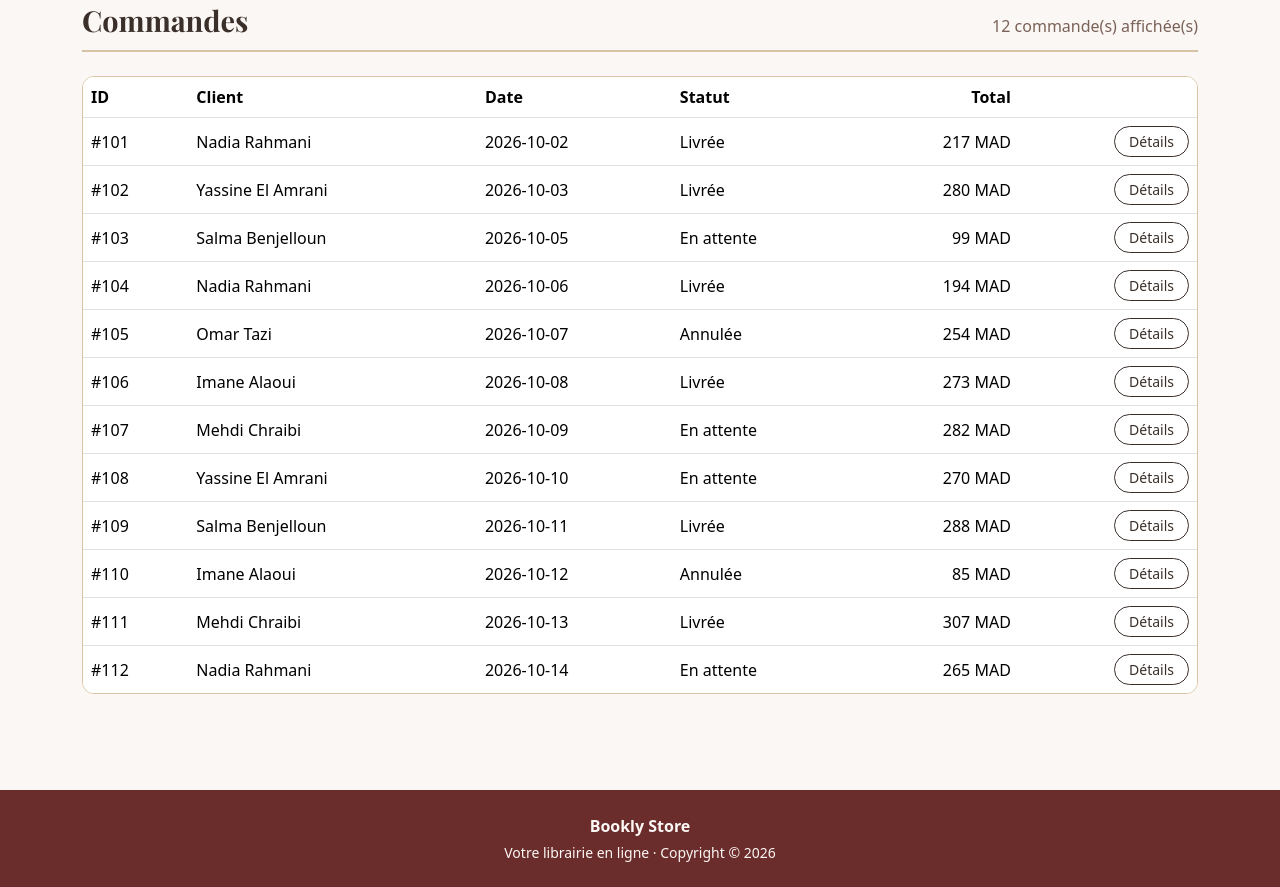
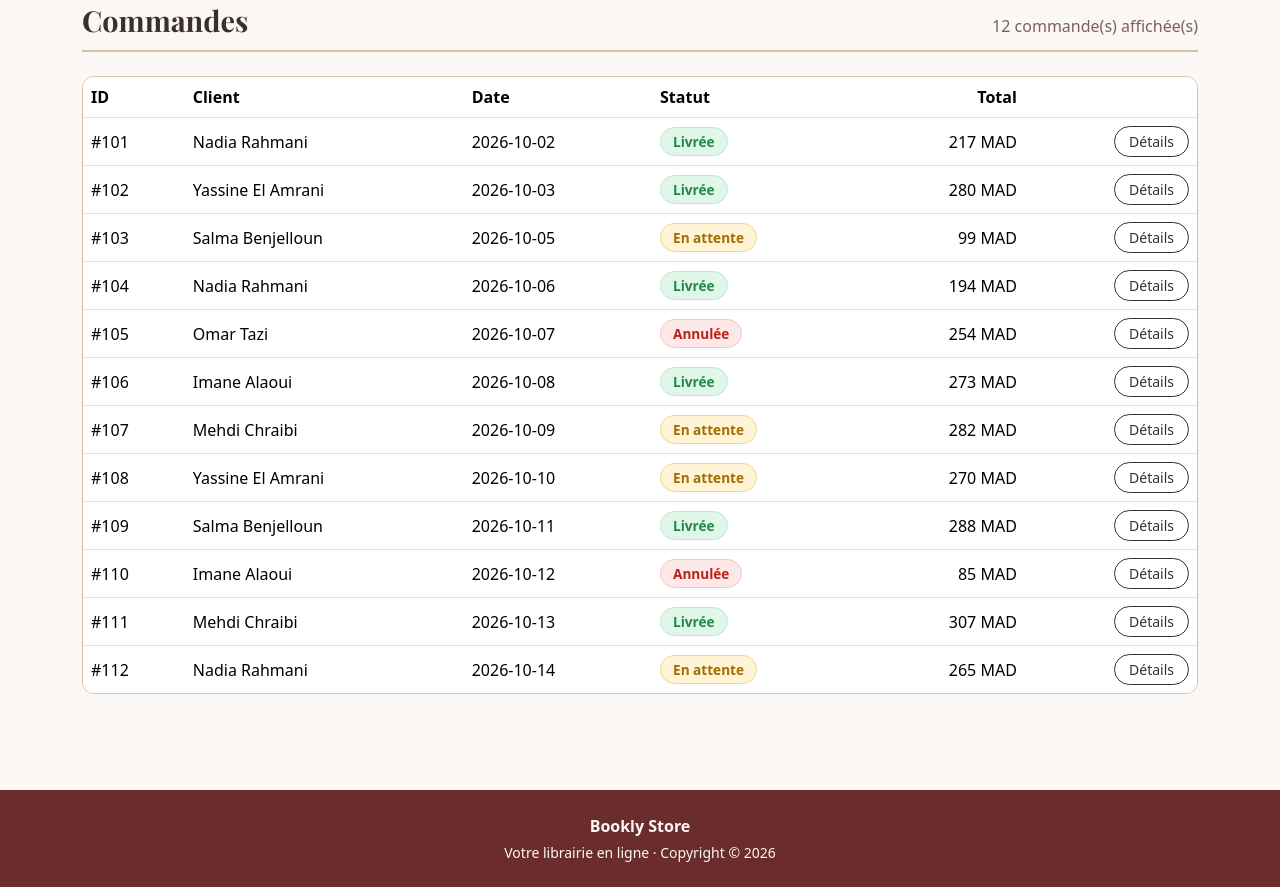
Before and after one commit to hajar412/Bookly-Store-tp4, a plain HTML site: page index.html in a window 1280 px wide. Shown: the part 1057-1944 px from the top of the page. Drawn offline with nearby package versions, Linux system fonts and the light colour scheme.

Commit message:
modification css 'affichage des status'

```diff
--- a/css/style.css
+++ b/css/style.css
@@ -198,6 +198,34 @@ h1,
     margin: 0;
 }
 
+.status {
+    display: inline-block;
+    padding: 0.25rem 0.75rem;
+    border-radius: 999px;
+    font-size: 0.85rem;
+    font-weight: 600;
+    line-height: 1.4;
+    white-space: nowrap;
+}
+
+.status-delivered {
+    background-color: #dff6e8;
+    color: #1f8a4c;
+    border: 1px solid #bfe8cf;
+}
+
+.status-pending {
+    background-color: #fff4d6;
+    color: #a66a00;
+    border: 1px solid #f2d58a;
+}
+
+.status-cancelled {
+    background-color: #fde8e8;
+    color: #b42318;
+    border: 1px solid #f4c7c7;
+}
+
 /* Titre de section */
 .section-heading {
     display: flex;
--- a/js/view.js
+++ b/js/view.js
@@ -3,14 +3,11 @@ const totalCustomers = document.querySelector("#totalCustomers");
 const totalProducts = document.querySelector("#totalProducts");
 const totalOrders = document.querySelector("#totalOrders");
 const totalAmount = document.querySelector("#totalAmount");
-
 const categoryFilter = document.querySelector("#categoryFilter");
 const btnAll = document.querySelector("#btnAll");
 const statusButtons = document.querySelectorAll(".status-btn");
-
 const resultCount = document.querySelector("#resultCount");
 const ordersTableBody = document.querySelector("#ordersTableBody");
-
 const modalTitle = document.querySelector("#modalTitle");
 const modalCustomer = document.querySelector("#modalCustomer");
 const modalCity = document.querySelector("#modalCity");
@@ -18,7 +15,6 @@ const modalDate = document.querySelector("#modalDate");
 const modalStatus = document.querySelector("#modalStatus");
 const modalItems = document.querySelector("#modalItems");
 const modalTotal = document.querySelector("#modalTotal");
-
 const orderModal = new bootstrap.Modal(document.querySelector("#orderModal"));
 
 
@@ -34,6 +30,7 @@ const statusLabels = {
 const getStatusClass = (status) => {
     if (status === "Livree") return "status-delivered";
     if (status === "En attente") return "status-pending";
+    if (status === "Annulee" || status === "Annulée") return "status-cancelled";
     return "status-cancelled";
 };
 
```
